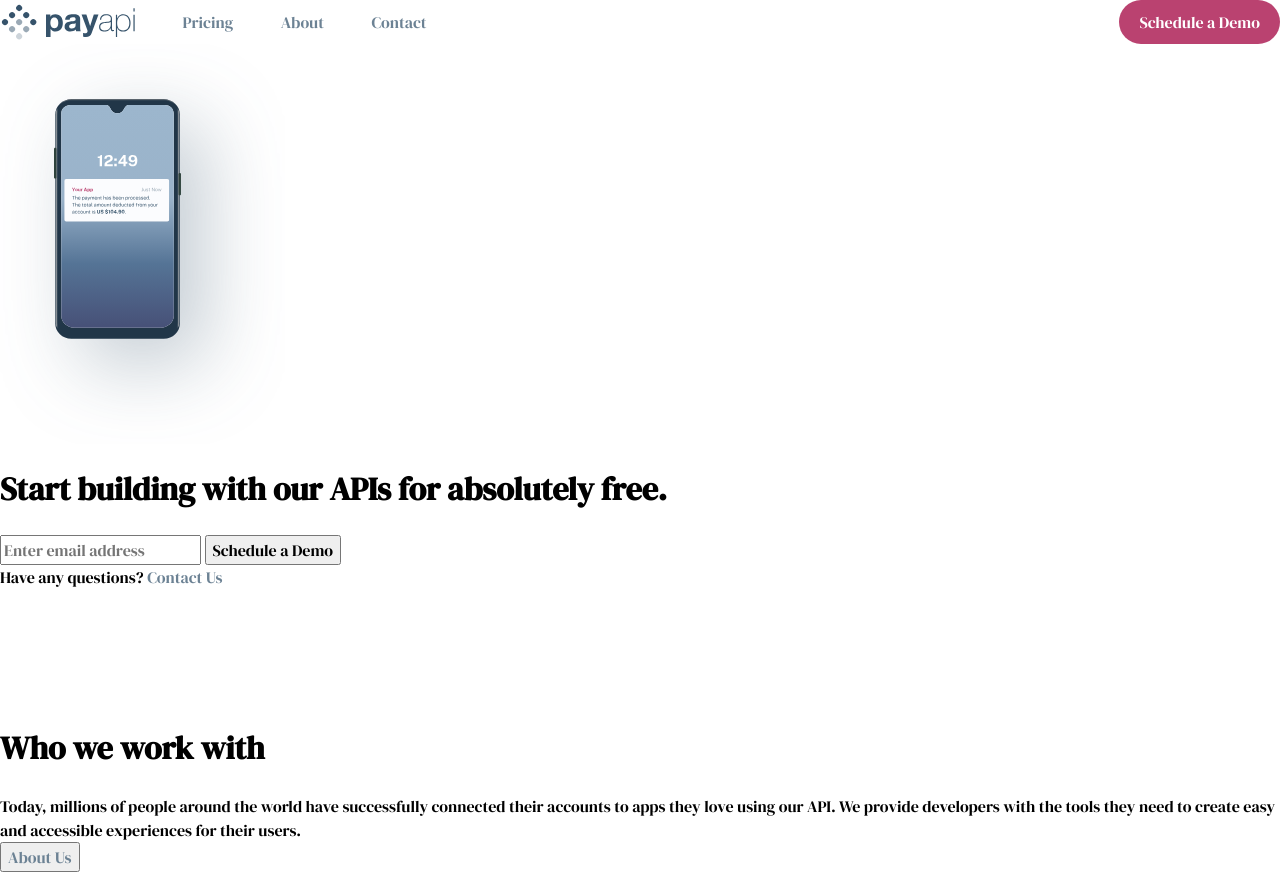
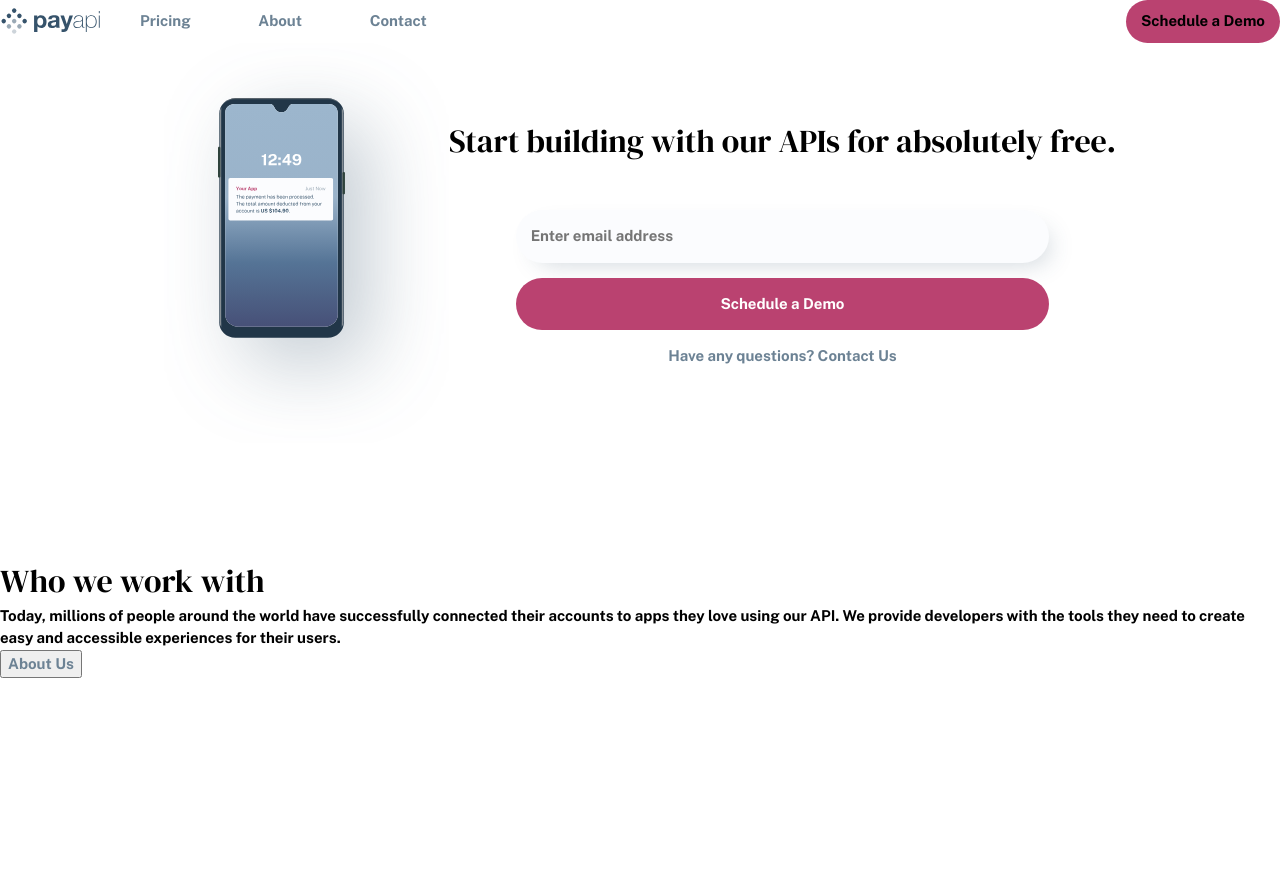
Before and after one commit to Psyko38/-projet3-pay-api, a plain HTML site: page index.html in a window 1280 px wide. After the commit the page ends 800 px from the top, so only its background shows below. Drawn offline with nearby package versions, Linux system fonts and the light colour scheme.

Commit message:
structure : new css design for best performance

```diff
--- a/css/main.css
+++ b/css/main.css
@@ -5,91 +5,147 @@
 	--Light-San-Juan-Blue: #6c8294;
 	--Dark-Pink: #ba4270;
 	--Charm-Pink: #da6d97;
-}
-
-* {
-	font-family: DM Serif Display;
+	--Link-Water-White: #fbfcfe;
+	font-family: Public Sans;
+	font-size: 15px;
+	font-weight: 700;
+	line-height: 17.63px;
 }
 
 h1 {
 	font-family: DM Serif Display;
+	font-weight: 400;
+	font-size: 32px;
 }
 
 header {
 	display: grid;
-	grid-template-columns: 1fr 1.5fr;
-	grid-template-rows: 1fr;
+	grid-template-columns: 1fr 1fr;
+	grid-template-areas: 1fr;
 }
 
-.header-p1 {
-	display: flex;
-	align-items: center;
-	justify-content: space-between;
-}
-
-.header-p2 {
-	display: flex;
-	align-items: center;
-	justify-content: flex-end;
-}
-
-.header-p1 > a {
+nav > ul {
 	display: none;
 }
 
+.header-p2 > .BurgerKing {
+	background-color: transparent;
+	border: 0;
+	display: unset;
+}
+
 .header-p2 > .Demo {
+	display: none;
+	border-radius: 1000px;
 	background-color: var(--Dark-Pink);
-	padding: 10px 20px 10px 20px;
-	border-radius: 30px;
+	color: var(--white);
 	border: 0;
-	display: none;
-	color: white;
+	padding: 10px 15px 10px 15px;
 }
 
 .header-p2 > .Demo:hover {
 	background-color: var(--Charm-Pink);
 }
 
-.BurgerKing {
-	background-color: transparent;
-	border: 0;
+.header-p2 {
+	display: flex;
+	flex-direction: row;
+	align-items: center;
+	justify-content: flex-end;
 }
 
-main {
-	display: grid;
-	grid-template-columns: 1fr;
-	grid-template-rows: 1fr 1fr;
+nav {
+	display: flex;
+	align-items: center;
 }
 
-a {
+nav > ul > li {
+	list-style-type: none;
+}
+
+nav > ul > li > a {
 	color: var(--Light-San-Juan-Blue);
 	text-decoration: none;
 }
 
-@media screen and (min-width: 720px) {
+main {
+	display: flex;
+	flex-direction: column;
+	justify-content: center;
+	align-items: center;
+}
+form {
+	display: flex;
+	flex-direction: column;
+	align-items: center;
+	width: 80%;
+}
+
+form > * {
+	border-radius: 300px;
+	border: 0;
+	padding: 15px;
+	width: 100%;
+	margin-bottom: 15px;
+}
+
+form > input {
+	box-shadow: 10px 10px 25px -10px #36536b40;
+	background-color: var(--Link-Water-White);
+}
+
+form > button {
+	background-color: var(--Dark-Pink);
+	color: white;
+}
+
+.mainInfo > p,
+a {
+	text-decoration: none;
+	color: var(--Light-San-Juan-Blue);
+}
+
+.mainInfo {
+	display: flex;
+	flex-direction: column;
+	justify-content: center;
+	align-items: center;
+}
+
+@media screen and (min-width: 768px) {
+	nav > ul {
+		display: unset;
+		width: 100%;
+		display: flex;
+		justify-content: space-between;
+		align-items: center;
+	}
+
+	header {
+		display: grid;
+		grid-template-columns: 2fr 1fr;
+		grid-template-areas: 1fr;
+	}
+
 	.header-p2 > .Demo {
-		display: block;
+		display: unset;
 	}
 
 	.header-p2 > .BurgerKing {
 		display: none;
 	}
 
-	header {
-		display: grid;
-		grid-template-columns: 3fr 1fr;
-		grid-template-rows: 1fr;
-	}
-
-	.header-p1 > a {
-		display: block;
+	main {
+		flex-direction: row;
+		justify-content: center;
+		align-items: center;
 	}
 }
 
-@media screen and (min-width: 1000px) {
+@media screen and (min-width: 1023px) {
 	header {
 		display: grid;
 		grid-template-columns: 1fr 2fr;
-		grid-template-rows: 1fr;
+		grid-template-areas: 1fr;
 	}
 }
--- a/css/normalize.css
+++ b/css/normalize.css
@@ -0,0 +1,29 @@
+html {
+	-webkit-text-size-adjust: 100%; /* 2 */
+}
+
+button,
+[type="button"],
+[type="reset"],
+[type="submit"] {
+	-webkit-appearance: button;
+}
+
+[type="number"]::-webkit-inner-spin-button,
+[type="number"]::-webkit-outer-spin-button {
+	height: auto;
+}
+
+[type="search"] {
+	-webkit-appearance: textfield; /* 1 */
+	outline-offset: -2px; /* 2 */
+}
+
+[type="search"]::-webkit-search-decoration {
+	-webkit-appearance: none;
+}
+
+::-webkit-file-upload-button {
+	-webkit-appearance: button; /* 1 */
+	font: inherit; /* 2 */
+}
--- a/index.html
+++ b/index.html
@@ -10,14 +10,22 @@
 	</head>
 	<body>
 		<header>
-			<div class="header-p1">
-				<a href="../index.html"
-					><img src="../assets/LogoPayAPI.svg" alt="Logo Of PayAPI" />
+			<nav>
+				<a href="/index.html"
+					><img src="assets/LogoPayAPI.svg" alt="Logo Of PayAPI" />
 				</a>
-				<a href="page/pricing.html">Pricing</a>
-				<a href="page/about.html">About</a>
-				<a href="page/contact.html">Contact</a>
-			</div>
+				<ul>
+					<li>
+						<a class="link" href="page/pricing.html">Pricing</a>
+					</li>
+					<li>
+						<a class="link" href="page/about.html">About</a>
+					</li>
+					<li>
+						<a class="link" href="page/contact.html">Contact</a>
+					</li>
+				</ul>
+			</nav>
 			<div class="header-p2">
 				<button class="Demo">Schedule a Demo</button>
 				<button class="BurgerKing">
@@ -40,11 +48,11 @@
 						placeholder="Enter email address"
 					/>
 					<button>Schedule a Demo</button>
-					<p>
-						Have any questions?
-						<a href="page/contact.html">Contact Us</a>
-					</p>
 				</form>
+				<p>
+					Have any questions?
+					<a href="page/contact.html">Contact Us</a>
+				</p>
 			</div>
 		</main>
 		<footer>
```
Also changed, not shown: page/about.html (+16 -8 lines), page/contact.html (+16 -8 lines), page/pricing.html (+16 -8 lines).
